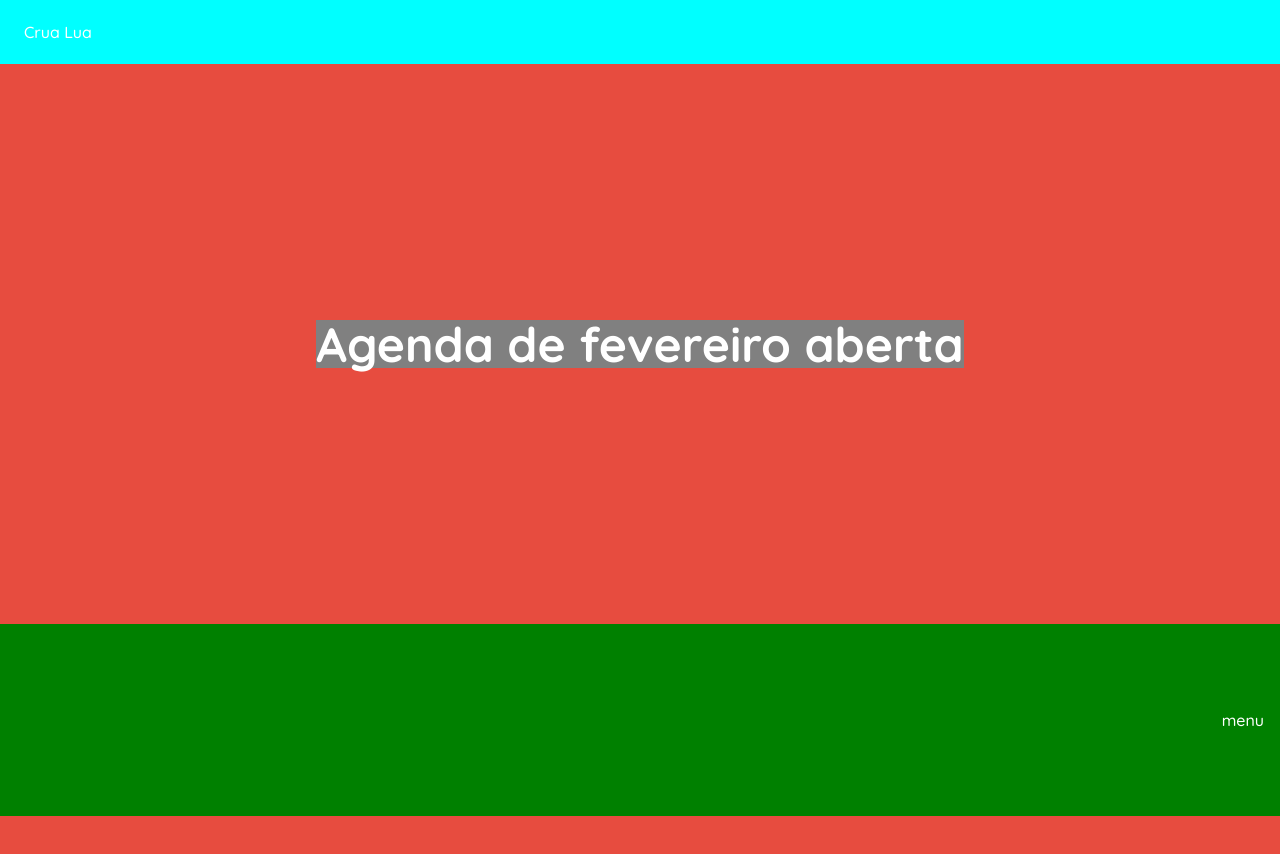
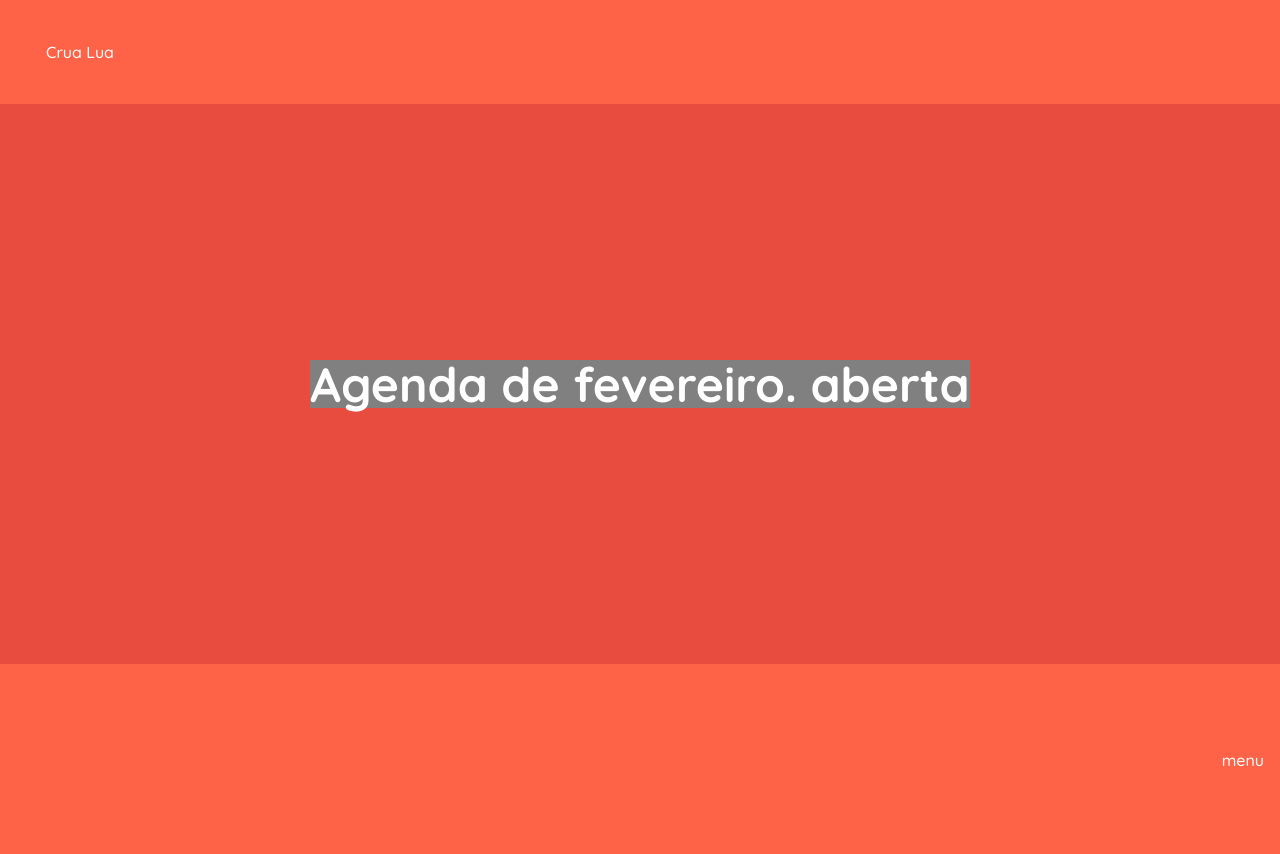
Before and after one commit to DyogoViana/crua-lua, a React (Create React App) app: page / in a window 1280 px wide. Before the commit the page ends 816 px from the top, so only its background shows below. Built offline with nearby package versions, Linux system fonts and the light colour scheme.

Commit message:
[ Ajuste das pastas ] : criação de novos components e início do header.

```diff
--- a/package.json
+++ b/package.json
@@ -9,7 +9,7 @@
     "react": "^17.0.1",
     "react-dom": "^17.0.1",
     "react-scripts": "4.0.2",
-    "styled-components": "^5.2.1",
+    "styled-components": "^5.3.0",
     "web-vitals": "^1.0.1"
   },
   "scripts": {
--- a/src/App.js
+++ b/src/App.js
@@ -1,16 +1,19 @@
 import React from 'react';
 
+import Header from './components/Header';
+import Brand from './components/Brand';
+import Title from './components/Title';
 import Main from './components/Main';
-import Title from './components/Title';
-import Header from './components/Header';
 import Nav from './components/Nav';
 
 function App() {
 	return (
 		<>
-			<Header>Crua Lua</Header>
+			<Header>
+				<Brand>Crua Lua</Brand>
+			</Header>
 			<Main>
-				<Title>Agenda de fevereiro aberta</Title>
+				<Title>Agenda de fevereiro. aberta</Title>
 			</Main>
 			<Nav>menu</Nav>
 		</>
--- /dev/null
+++ b/src/components/Brand/index.js
@@ -0,0 +1,16 @@
+import styled from 'styled-components';
+
+const Brand = styled.div`
+	width: 5em;
+	height: 1.5em;
+	margin: 1em;
+	/* background-color: green; */
+
+	& {
+		display: flex;
+		justify-content: center;
+		align-items: center;
+	}
+`;
+
+export default Brand;
--- a/src/components/Header/index.js
+++ b/src/components/Header/index.js
@@ -5,9 +5,9 @@ const Header = styled.header`
 	display: flex;
 	flex-direction: column;
 	align-items: left;
+	justify-content: center;
 	padding: 1.5em;
-	justify-content: center;
-	background-color: cyan;
+	background-color: tomato;
 `;
 
 export default Header;
--- a/src/components/Main/index.js
+++ b/src/components/Main/index.js
@@ -5,7 +5,6 @@ const Main = styled.main`
 	flex-direction: column;
 	align-items: center;
 	justify-content: center;
-	/* background-color: gray; */
 	height: 70vh;
 `;
 
--- a/src/components/Nav/index.js
+++ b/src/components/Nav/index.js
@@ -10,7 +10,7 @@ const Nav = styled.nav`
 	padding: 1em;
 	justify-content: center;
 	height: 20vh;
-	background-color: green;
+	background-color: tomato;
 `;
 
 export default Nav;
--- a/src/styles/elements/Base.js
+++ b/src/styles/elements/Base.js
@@ -4,10 +4,10 @@ const Base = createGlobalStyle`
     body,
 	 header,
 	 main {
+		font-family: 'Quicksand', sans-serif;
+		font-size: 1rem;
 		color: #fff;
-		font-size: 1rem;
 		text-align: left;
-		font-family: 'Quicksand', sans-serif;
       background-color: #e74c3f;
 		overflow: hidden; /* Hide scrollbars */
     }
```
Also changed, not shown: 1 other file (tests, documents, lock files or other folders).
